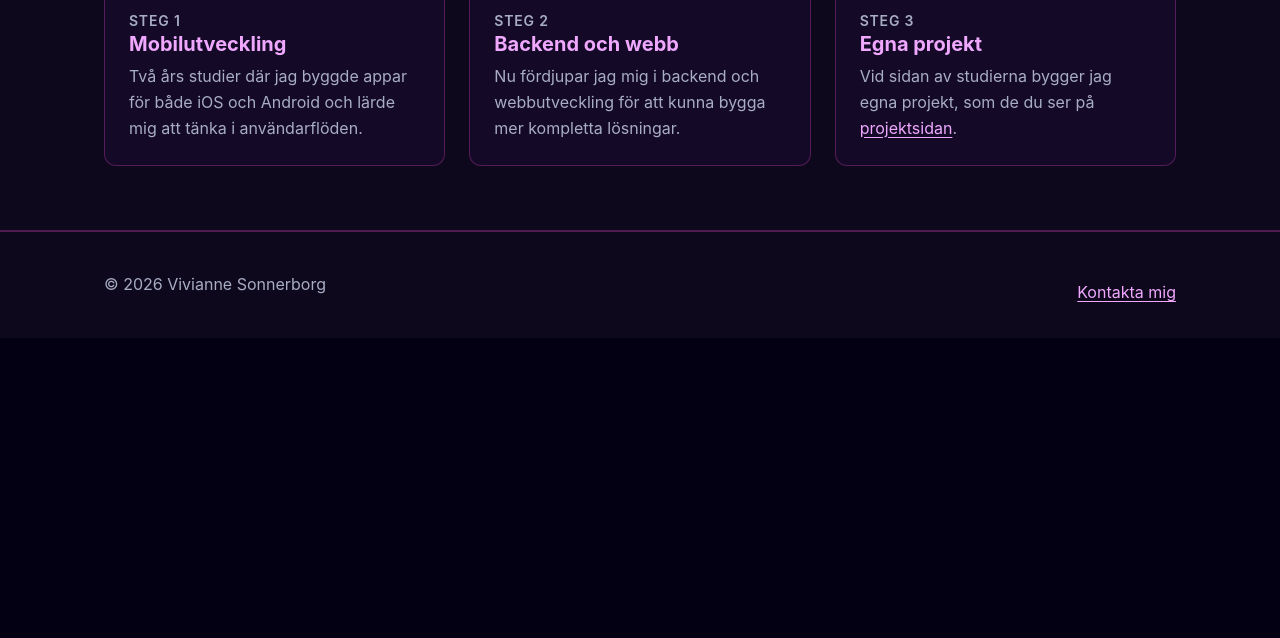
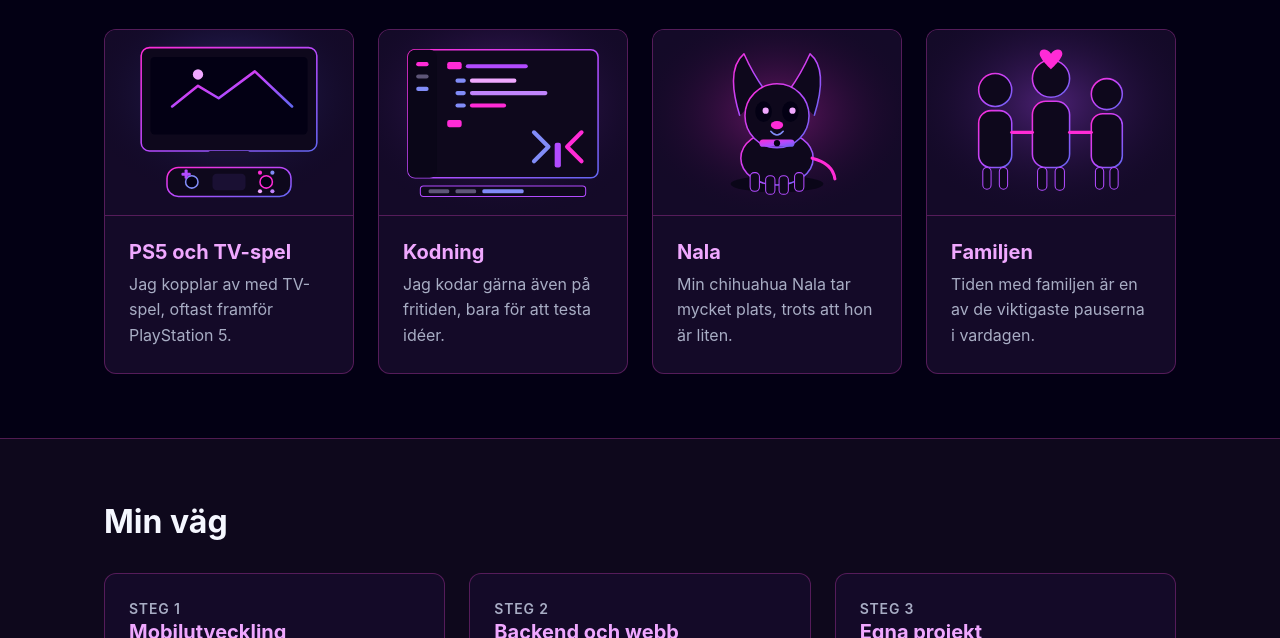
Before and after one commit to Vivianne-S/Portfolio-webbplats-HTML-CSS-, a plain HTML site: page about.html in a window 1280 px wide. Shown: the part 756-1394 px from the top of the page. Before the commit the page ends 1094 px from the top, so only its background shows below. Drawn offline with Linux system fonts and the light colour scheme.

Commit message:
feat: add hobby section on the about page with flexbox cards

```diff
--- a/about.html
+++ b/about.html
@@ -61,6 +61,66 @@
       </div>
     </section>
 
+    <section class="section" aria-labelledby="hobbies-title">
+      <div class="container">
+        <h2 id="hobbies-title">På fritiden</h2>
+        <p class="lead">
+          När jag inte pluggar eller kodar egna projekt laddar jag batterierna
+          med spel, familjen och min chihuahua Nala.
+        </p>
+        <div class="hobby-list">
+          <article class="card hobby-card">
+            <img
+              class="hobby-card__image"
+              src="assets/images/hobby-gaming.svg"
+              width="480"
+              height="360"
+              alt="TV-skärm med ett spel och en spelkontroll framför, i stil med PS5">
+            <div class="hobby-card__body">
+              <h3>PS5 och TV-spel</h3>
+              <p>Jag kopplar av med TV-spel, oftast framför PlayStation 5.</p>
+            </div>
+          </article>
+          <article class="card hobby-card">
+            <img
+              class="hobby-card__image"
+              src="assets/images/hobby-coding.svg"
+              width="480"
+              height="360"
+              alt="Kodredigerare med färgade rader och stora kodparenteser">
+            <div class="hobby-card__body">
+              <h3>Kodning</h3>
+              <p>Jag kodar gärna även på fritiden, bara för att testa idéer.</p>
+            </div>
+          </article>
+          <article class="card hobby-card">
+            <img
+              class="hobby-card__image"
+              src="assets/images/hobby-nala.svg"
+              width="480"
+              height="360"
+              alt="Chihuahuan Nala med stora öron, stor blick och ett rosa halsband">
+            <div class="hobby-card__body">
+              <h3>Nala</h3>
+              <p>Min chihuahua Nala tar mycket plats, trots att hon är liten.</p>
+            </div>
+          </article>
+          <article class="card hobby-card">
+            <img
+              class="hobby-card__image"
+              src="assets/images/hobby-family.svg"
+              width="480"
+              height="360"
+              alt="Tre personer som står tillsammans och håller varandra i händerna">
+            <div class="hobby-card__body">
+              <h3>Familjen</h3>
+              <p>Tiden med familjen är en av de viktigaste pauserna i vardagen.</p>
+            </div>
+          </article>
+        </div>
+      </div>
+    </section>
+
     <section class="section section--alt" aria-labelledby="path-title">
       <div class="container">
         <h2 id="path-title">Min väg</h2>
--- a/css/components.css
+++ b/css/components.css
@@ -234,6 +234,49 @@
   }
 }
 
+.hobby-list {
+  display: flex;
+  flex-direction: column;
+  gap: var(--space-3);
+  margin-top: var(--space-4);
+}
+
+.hobby-card {
+  display: flex;
+  flex-direction: column;
+  padding: 0;
+  overflow: hidden;
+}
+
+.hobby-card__image {
+  width: 100%;
+  aspect-ratio: 4 / 3;
+  object-fit: cover;
+  border-bottom: 1px solid var(--color-border);
+}
+
+.hobby-card__body {
+  padding: var(--space-3);
+}
+
+@media (min-width: 480px) {
+  .hobby-list {
+    flex-direction: row;
+    flex-wrap: wrap;
+  }
+
+  .hobby-card {
+    flex: 1 1 16rem;
+    max-width: calc(50% - 0.75rem);
+  }
+}
+
+@media (min-width: 768px) {
+  .hobby-card {
+    max-width: calc(25% - 1.125rem);
+  }
+}
+
 /* --- Kontaktformulär ------------------------------------------------------ */
 .contact {
   display: flex;
```
